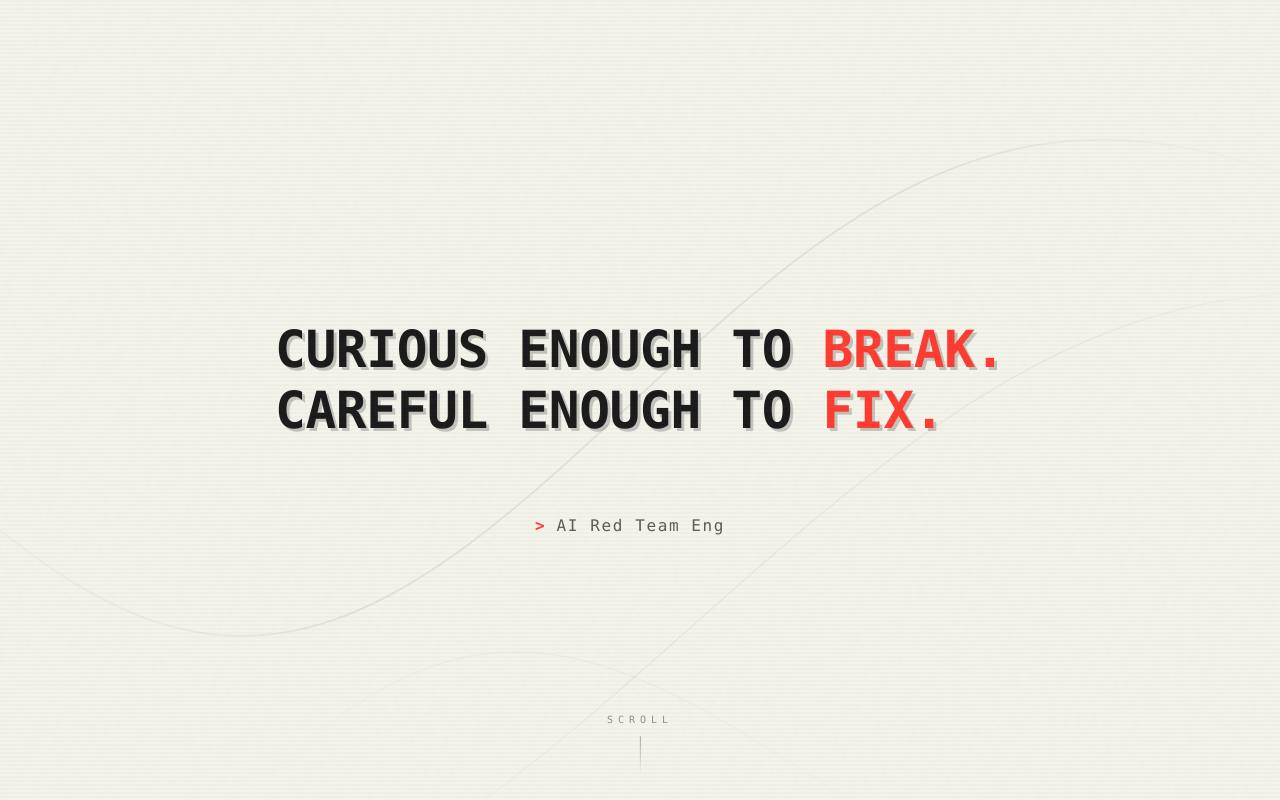
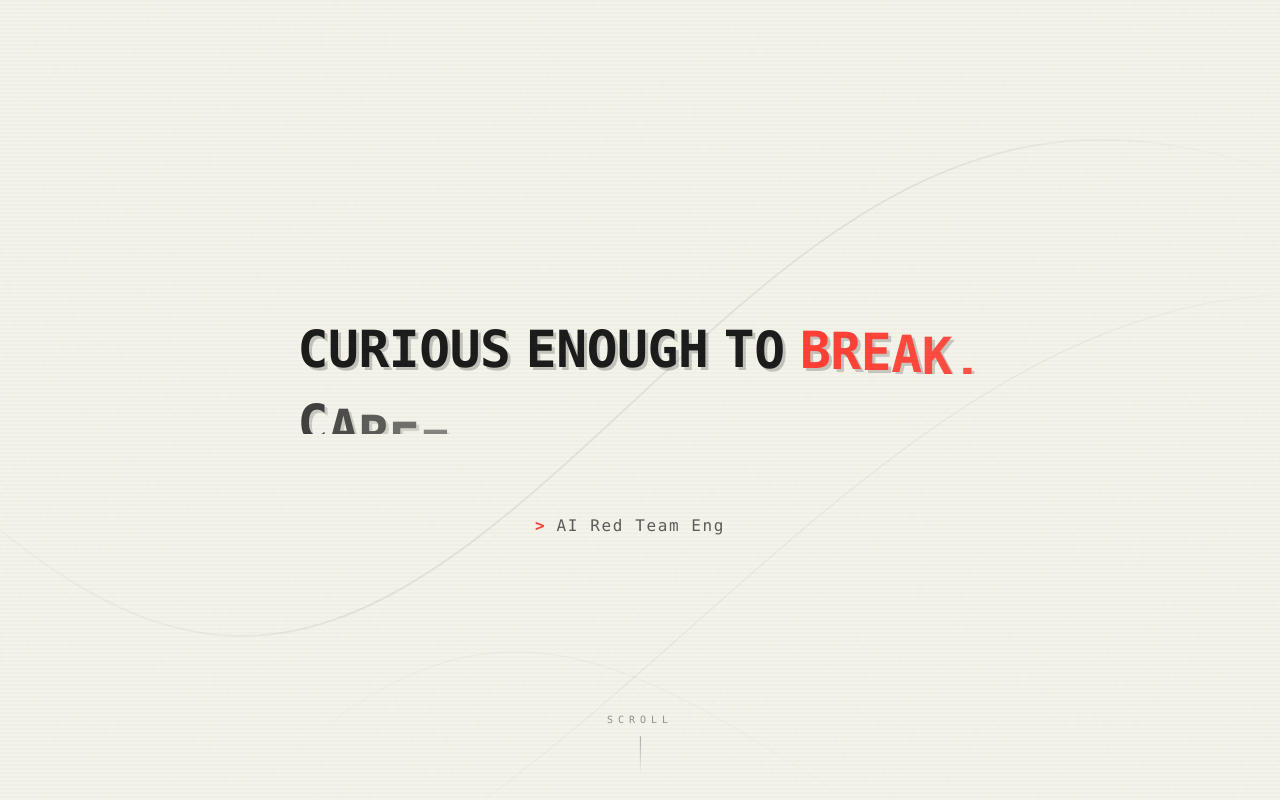
Before and after one commit to saivarmadpr/Portfolio, a Next.js app: page / in a window 1280 px wide. Shown: the top 800 px of the page. Built offline with nearby package versions, Linux system fonts and the light colour scheme.

Commit message:
landing improvement

```diff
--- a/src/components/Hero.tsx
+++ b/src/components/Hero.tsx
@@ -1,7 +1,7 @@
 "use client";
 
-import { useRef, useEffect, useState } from "react";
-import { motion, useScroll, useTransform } from "framer-motion";
+import { useRef, useEffect, useState, useCallback } from "react";
+import { motion, useScroll, useTransform, useMotionTemplate } from "framer-motion";
 import gsap from "gsap";
 import { ScrollTrigger } from "gsap/ScrollTrigger";
 
@@ -14,6 +14,30 @@ const ROLES = [
   "Adversarial ML Engineer",
 ];
 
+/* ── Split a string into per-character <span> elements ── */
+function CharSplit({
+  text,
+  className = "",
+}: {
+  text: string;
+  className?: string;
+}) {
+  return (
+    <>
+      {text.split("").map((char, i) => (
+        <span
+          key={i}
+          className={`hero-char inline-block ${className} ${
+            char === " " ? "w-[0.3em]" : ""
+          }`}
+        >
+          {char === " " ? "\u00A0" : char}
+        </span>
+      ))}
+    </>
+  );
+}
+
 export default function Hero() {
   const containerRef = useRef<HTMLDivElement>(null);
   const [roleIndex, setRoleIndex] = useState(0);
@@ -25,13 +49,42 @@ export default function Hero() {
     offset: ["start start", "end start"],
   });
 
+  /* ── Shared scroll transforms ── */
   const headlineScale = useTransform(scrollYProgress, [0, 0.6], [1, 0.4]);
   const headlineOpacity = useTransform(scrollYProgress, [0, 0.45], [1, 0]);
-  const headlineY = useTransform(scrollYProgress, [0, 0.6], [0, -120]);
   const subtitleOpacity = useTransform(scrollYProgress, [0, 0.25], [1, 0]);
   const decorOpacity = useTransform(scrollYProgress, [0.05, 0.35], [1, 0]);
 
-  // Typing effect for roles
+  /* ── Enhancement 5: Cinematic split-apart exit ── */
+  // Line 1 — drifts up-left, rotates counter-clockwise, scales up, blurs
+  const line1X = useTransform(scrollYProgress, [0.05, 0.55], [0, -150]);
+  const line1Y = useTransform(scrollYProgress, [0.05, 0.55], [0, -100]);
+  const line1Rotate = useTransform(scrollYProgress, [0.05, 0.55], [0, -5]);
+  const line1Scale = useTransform(scrollYProgress, [0.05, 0.55], [1, 1.08]);
+  const line1BlurVal = useTransform(scrollYProgress, [0.15, 0.5], [0, 8]);
+  const line1Filter = useMotionTemplate`blur(${line1BlurVal}px)`;
+
+  // Line 2 — drifts down-right, rotates clockwise, scales up, blurs
+  const line2X = useTransform(scrollYProgress, [0.05, 0.55], [0, 150]);
+  const line2Y = useTransform(scrollYProgress, [0.05, 0.55], [0, 100]);
+  const line2Rotate = useTransform(scrollYProgress, [0.05, 0.55], [0, 5]);
+  const line2Scale = useTransform(scrollYProgress, [0.05, 0.55], [1, 1.08]);
+  const line2BlurVal = useTransform(scrollYProgress, [0.15, 0.5], [0, 8]);
+  const line2Filter = useMotionTemplate`blur(${line2BlurVal}px)`;
+
+  /* ── Enhancement 1: Mouse-following spotlight ── */
+  const handleMouseMove = useCallback(
+    (e: React.MouseEvent<HTMLDivElement>) => {
+      const rect = e.currentTarget.getBoundingClientRect();
+      const x = ((e.clientX - rect.left) / rect.width) * 100;
+      const y = ((e.clientY - rect.top) / rect.height) * 100;
+      e.currentTarget.style.setProperty("--mx", `${x}%`);
+      e.currentTarget.style.setProperty("--my", `${y}%`);
+    },
+    []
+  );
+
+  /* ── Typing effect for roles ── */
   useEffect(() => {
     const currentRole = ROLES[roleIndex];
     let charIndex = 0;
@@ -64,25 +117,71 @@ export default function Hero() {
     return () => clearInterval(timeout);
   }, [roleIndex, isTyping]);
 
-  // GSAP word animation on load
+  /* ── Enhancements 2 + 3: Character reveal + glitch flash ── */
   useEffect(() => {
     const ctx = gsap.context(() => {
-      gsap.from(".hero-word", {
+      // Per-character staggered reveal — cascading wave
+      gsap.from(".hero-char", {
         y: 80,
         opacity: 0,
-        duration: 0.9,
-        stagger: 0.14,
+        duration: 0.6,
+        stagger: 0.025,
         ease: "power4.out",
         delay: 0.2,
       });
 
+      // Enhancement 3: Glitch flash on BREAK. and FIX. after chars land
+      // 48 total chars × 0.025 stagger + 0.2 delay + 0.6 duration ≈ 2.0s
+      gsap.delayedCall(2.0, () => {
+        const glitchChars = containerRef.current?.querySelectorAll(
+          ".hero-glitch-target .hero-char"
+        );
+        if (!glitchChars?.length) return;
+
+        const tl = gsap.timeline();
+        // Quick jitter with colored ghost offsets
+        tl.to(glitchChars, {
+          x: () => (Math.random() - 0.5) * 5,
+          textShadow: "-2px 0 #39FF14, 2px 0 #FFB000",
+          duration: 0.06,
+          stagger: { each: 0.015, from: "random" },
+        })
+          .to(glitchChars, {
+            x: () => (Math.random() - 0.5) * 4,
+            textShadow: "2px 0 #39FF14, -2px 0 #FFB000",
+            duration: 0.06,
+            stagger: { each: 0.015, from: "random" },
+          })
+          .to(glitchChars, {
+            x: () => (Math.random() - 0.5) * 3,
+            textShadow: "-1px 0 #39FF14, 1px 0 #FFB000",
+            duration: 0.05,
+            stagger: { each: 0.01, from: "random" },
+          })
+          // Settle: snap back to position with brief red glow
+          .to(glitchChars, {
+            x: 0,
+            textShadow:
+              "0 0 10px rgba(255,59,48,0.6), 0 0 25px rgba(255,59,48,0.25)",
+            duration: 0.15,
+            stagger: { each: 0.008, from: "start" },
+          })
+          // Fade glow out
+          .to(glitchChars, {
+            textShadow: "none",
+            duration: 0.6,
+            delay: 0.4,
+          });
+      });
+
+      // Meta elements fade in after headline
       gsap.from(".hero-meta", {
         y: 15,
         opacity: 0,
         duration: 0.7,
         stagger: 0.1,
         ease: "power3.out",
-        delay: 1.0,
+        delay: 2.2,
       });
     }, containerRef);
 
@@ -90,14 +189,22 @@ export default function Hero() {
   }, []);
 
   return (
-    <section
-      ref={containerRef}
-      className="relative min-h-[120vh]"
-      id="hero"
-    >
-      <div className="sticky top-0 h-screen flex flex-col justify-center overflow-hidden">
+    <section ref={containerRef} className="relative min-h-[120vh]" id="hero">
+      <div
+        className="group sticky top-0 h-screen flex flex-col justify-center overflow-hidden"
+        onMouseMove={handleMouseMove}
+      >
         {/* Subtle radial fade at edges */}
         <div className="absolute inset-0 bg-[radial-gradient(ellipse_at_center,transparent_50%,#F5F4EB_85%)]" />
+
+        {/* Enhancement 1: Mouse-following spotlight — red ambient glow */}
+        <div
+          className="absolute inset-0 pointer-events-none z-[1] opacity-0 group-hover:opacity-100 transition-opacity duration-700"
+          style={{
+            background:
+              "radial-gradient(600px circle at var(--mx, 50%) var(--my, 50%), rgba(255,59,48,0.06), transparent 40%)",
+          }}
+        />
 
         {/* Main content — centered */}
         <motion.div
@@ -105,7 +212,6 @@ export default function Hero() {
           style={{
             scale: headlineScale,
             opacity: headlineOpacity,
-            y: headlineY,
           }}
         >
           {/* Small label above headline */}
@@ -115,18 +221,45 @@ export default function Hero() {
             </span>
           </div>
 
-          {/* Headline — left-aligned text, block centered on page */}
+          {/* Enhancement 2 + 5: Per-character headline with split-apart exit */}
           <h1 className="font-bold leading-[0.95] tracking-tight select-none whitespace-nowrap inline-block text-left">
-            <div className="overflow-hidden">
-              <span className="hero-word block text-[clamp(1.2rem,4vw,6.5rem)] text-charcoal text-shadow-heavy">
-                CURIOUS ENOUGH TO <span className="text-signal-red">BREAK.</span>
+            {/* Line 1 — drifts up-left, rotates, scales, blurs on scroll */}
+            <motion.div
+              className="overflow-hidden"
+              style={{
+                x: line1X,
+                y: line1Y,
+                rotate: line1Rotate,
+                scale: line1Scale,
+                filter: line1Filter,
+              }}
+            >
+              <span className="block text-[clamp(1.2rem,4vw,6.5rem)] text-charcoal text-shadow-heavy">
+                <CharSplit text="CURIOUS ENOUGH TO " />
+                <span className="text-signal-red hero-glitch-target inline-block">
+                  <CharSplit text="BREAK." className="text-signal-red" />
+                </span>
               </span>
-            </div>
-            <div className="overflow-hidden mt-1 md:mt-3">
-              <span className="hero-word block text-[clamp(1.2rem,4vw,6.5rem)] text-charcoal text-shadow-heavy">
-                CAREFUL ENOUGH TO <span className="text-signal-red">FIX.</span>
+            </motion.div>
+
+            {/* Line 2 — drifts down-right, rotates, scales, blurs on scroll */}
+            <motion.div
+              className="overflow-hidden mt-1 md:mt-3"
+              style={{
+                x: line2X,
+                y: line2Y,
+                rotate: line2Rotate,
+                scale: line2Scale,
+                filter: line2Filter,
+              }}
+            >
+              <span className="block text-[clamp(1.2rem,4vw,6.5rem)] text-charcoal text-shadow-heavy">
+                <CharSplit text="CAREFUL ENOUGH TO " />
+                <span className="text-signal-red hero-glitch-target inline-block">
+                  <CharSplit text="FIX." className="text-signal-red" />
+                </span>
               </span>
-            </div>
+            </motion.div>
           </h1>
 
           {/* Divider line — centered */}
@@ -158,7 +291,11 @@ export default function Hero() {
           <motion.div
             className="w-px h-10 bg-gradient-to-b from-charcoal/40 to-transparent"
             animate={{ scaleY: [0.3, 1, 0.3], opacity: [0.4, 1, 0.4] }}
-            transition={{ duration: 2.5, repeat: Infinity, ease: "easeInOut" }}
+            transition={{
+              duration: 2.5,
+              repeat: Infinity,
+              ease: "easeInOut",
+            }}
           />
         </motion.div>
       </div>
```
